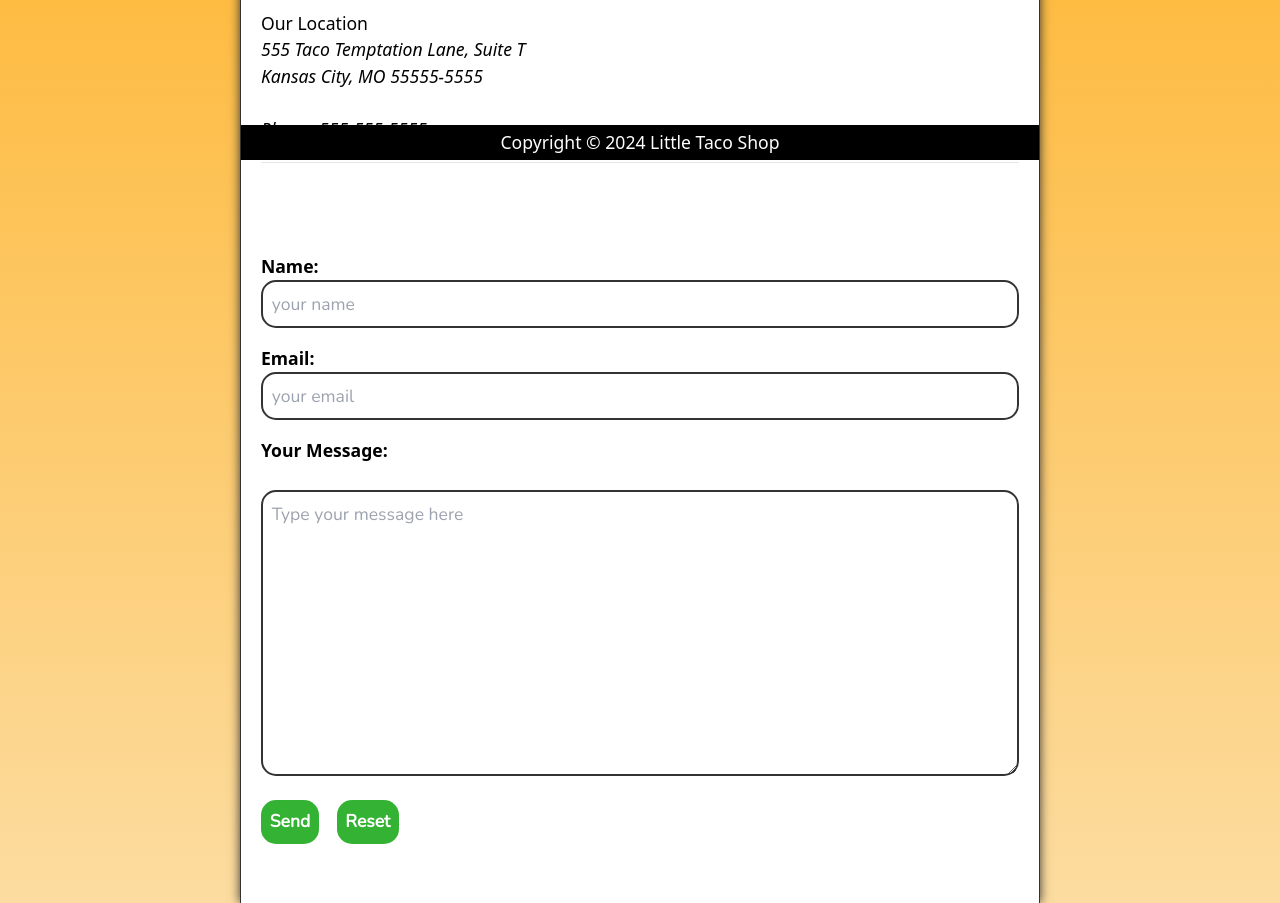
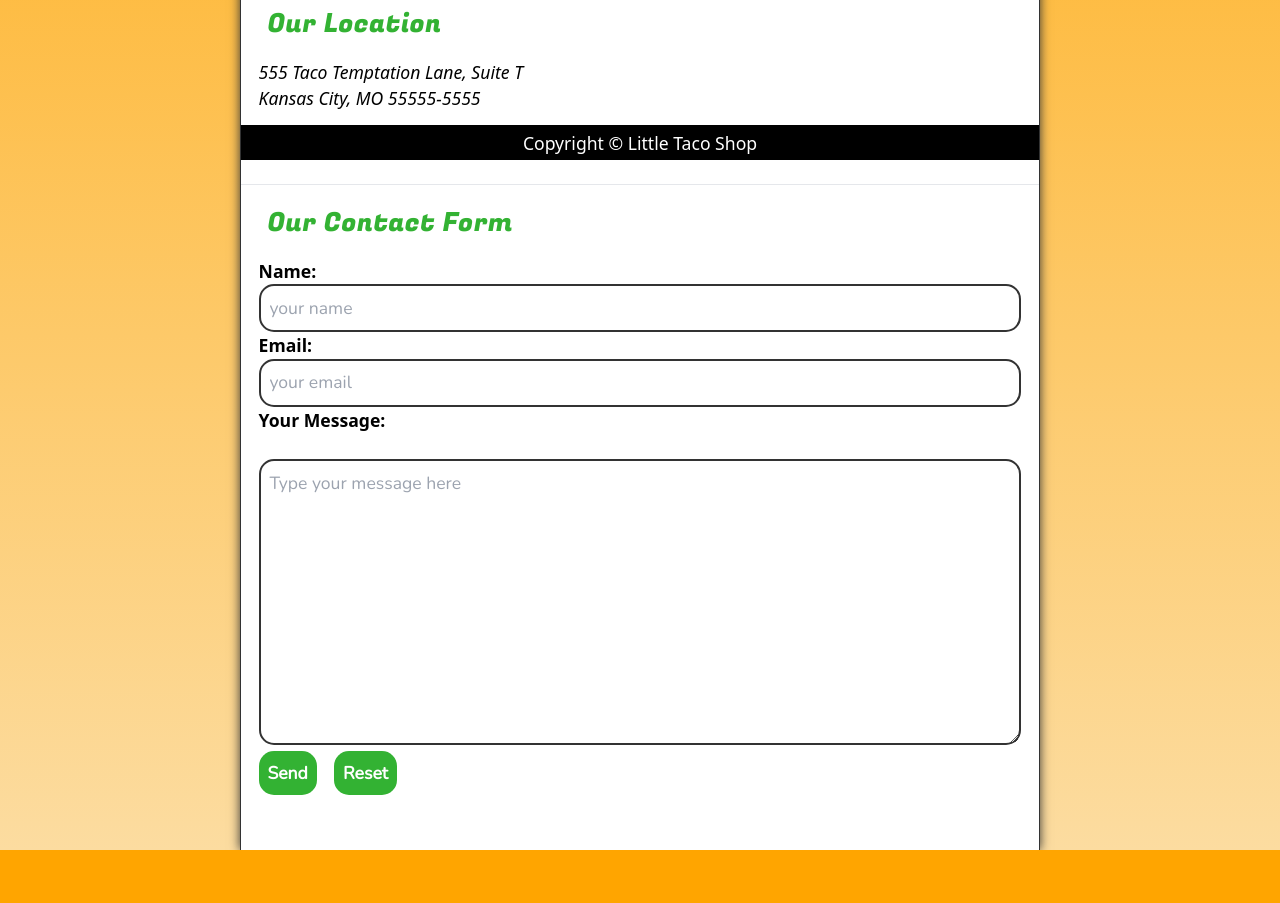
Before and after one commit to Halcyon666/taco-shop, a Vue app: page /contact in a window 1280 px wide. Shown: the part 640-1543 px from the top of the page. After the commit the page ends 1490 px from the top, so only its background shows below. Built offline with nearby package versions, Linux system fonts and the light colour scheme.

Commit message:
convert some css easier

```diff
--- a/src/App.vue
+++ b/src/App.vue
@@ -21,7 +21,9 @@
           />
         </svg>
       </div>
-      <div class="header__nav">
+      <div
+        class="bg-white dark:bg-[#141414] border-b custom-border-color font-bold shadow-0_6px_5px_-5px_rgba(0,0,0,0.3) dark:shadow-0_6px_5px_-5px_rgba(255,255,255,0.3)"
+      >
         <div class="header__ul">
           <router-link
             :to="link.to"
@@ -36,7 +38,13 @@
     </div>
 
     <router-view></router-view>
-    <div class="footer">Copyright © 2024 Little Taco Shop</div>
+
+    <footer class="sticky bottom-0 bg-black text-center text-white p-[0.25em] h-8">
+      <p class="leading-6">
+        <span class="whitespace-nowrap">Copyright &copy; <time id="year"></time></span>
+        <span class="whitespace-nowrap">Little Taco Shop</span>
+      </p>
+    </footer>
   </div>
 </template>
 
--- a/src/components/HeroSection.vue
+++ b/src/components/HeroSection.vue
@@ -1,12 +1,12 @@
 <template>
   <section class="relative">
     <!-- here dynamic hero__h2 style and hidden when not at home page -->
-    <h2
+    <div
       :class="{ hero__h2: title === 'Bienvenidos!', hidden: title !== 'Bienvenidos!' }"
       class="h2-style"
     >
       {{ title }}
-    </h2>
+    </div>
     <figure>
       <img
         :src="imageSrc"
@@ -14,6 +14,7 @@
         :title="imageTitle"
         :width="imageWidth"
         :height="imageHeight"
+        class="block max-w-full h-auto"
       />
       <figcaption class="off-screen">{{ imageCaption }}</figcaption>
     </figure>
--- a/src/components/Menu.vue
+++ b/src/components/Menu.vue
@@ -35,8 +35,6 @@
         Chips &amp; Salsa $2
       </td>
     </table>
-
-    <a href="#" class="block text-center mx-auto">Back To Top</a>
   </article>
 </template>
 
--- a/src/main.js
+++ b/src/main.js
@@ -1,7 +1,6 @@
 import { createApp } from 'vue'
 import App from './App.vue'
 import router from './route/index.ts'
-import '@/style/common.css'
 import '@/style/tailwind.css'
 
 createApp(App).use(router).mount('#app')
--- a/src/style/common.css
+++ b/src/style/common.css
@@ -1,22 +1,6 @@
 @import url('https://fonts.googleapis.com/css2?family=Fugaz+One&family=Nunito&display=swap');
 
-/* || RESET */
-*,
-*::after,
-*::before {
-  margin: 0;
-  padding: 0;
-  box-sizing: border-box;
-}
-
-img {
-  display: block;
-  max-width: 100%;
-  height: auto;
-}
-
 /* || VARIABLES */
-
 :root {
   /* FONTS */
   --FF: 'Nunito', sans-serif;
@@ -67,16 +51,8 @@ img {
     --LINK-ACTIVE: rgb(252, 200, 103);
     --LINK-COLOR: whitesmoke;
     --LINK-HOVER: orange;
-    --NAV-BGCOLOR: rgb(20, 20, 20);
+    --NAV-BGCOLOR: #141414;
   }
-}
-
-.nowrap {
-  white-space: nowrap;
-}
-
-.center {
-  text-align: center;
 }
 
 /* || GENERAL STYLES */
@@ -87,10 +63,6 @@ html {
   font-family: var(--FF);
   background-color: var(--BGCOLOR);
   background-image: var(--BGIMAGE);
-}
-
-p {
-  line-height: 1.5;
 }
 
 a:any-link {
@@ -106,13 +78,6 @@ a:active {
   color: var(--LINK-ACTIVE);
 }
 
-.header__nav {
-  background-color: var(--NAV-BGCOLOR);
-  border-bottom: var(--BORDERS);
-  font-weight: bold;
-  box-shadow: 0 6px 5px -5px var(--BORDER-COLOR);
-}
-
 .header__ul {
   padding: var(--PADDING-TB) var(--PADDING-SIDE);
   list-style-type: none;
@@ -121,25 +86,7 @@ a:active {
   gap: 1rem;
 }
 
-/* || HERO */
-
-
-/* || FOOTER */
-
-.footer {
-  position: sticky;
-  bottom: 0;
-  background-color: var(--HEADER-BGCOLOR);
-  color: var(--HEADER-COLOR);
-  padding: var(--PADDING-TB) var(--PADDING-SIDE);
-  text-align: center;
-}
-
 /* || MAIN */
-
-.main {
-  padding: var(--PADDING-TB) var(--PADDING-SIDE);
-}
 
 .main__article {
   scroll-margin-top: 6.5rem;
@@ -153,32 +100,3 @@ a:active {
 .main__article:last-child {
   min-height: calc(100vh - 20rem);
 }
-
-/* || ABOUT */
-
-.about__trivia {
-  margin: var(--MARGIN);
-}
-
-.about__trivia-answer {
-  margin-top: 1em;
-}
-
-/* || CONTACT */
-
-.contact__h2 {
-  margin: 0;
-}
-
-.contact__fieldset {
-  border: none;
-}
-
-.contact__p {
-  margin: 1em 0;
-}
-
-.contact__label {
-  display: block;
-  font-weight: bold;
-}
--- a/src/style/tailwind.css
+++ b/src/style/tailwind.css
@@ -1,10 +1,11 @@
+@import './common.css';
 @tailwind base;
 @tailwind components;
 @tailwind utilities;
-@tailwind variants;
 
 
 @layer components {
+
 
     .custom-border-color {
         @apply dark:border-border-dark border-border-light
@@ -12,21 +13,24 @@
 
     /* Page base element */
     .app {
-        @apply bg-body-light dark:bg-body-dark text-font-light dark:text-font-dark min-h-screen max-w-[800px] mx-auto border-l border-r border-solid custom-border-color shadow-custom
+        @apply bg-body-light dark:bg-body-dark text-font-light dark:text-font-dark min-h-screen max-w-[800px] mx-auto border-l border-r border-solid custom-border-color shadow-light dark:shadow-dark
     }
 
     /* menu */
     .menu-item {
         @apply w-full p-4 border-2 custom-border-color grid place-content-center
     }
+    .text-highligh {
+        @apply text-highlight-light dark:text-highlight-dark
+    }
 
     .menu-item-highlight {
-        @apply text-highlight-light dark:text-highlight-dark font-bold h-full place-content-center
+        @apply text-highligh font-bold h-full place-content-center
     }
 
     /* h2 */
     .h2-style {
-        @apply font-content tracking-wide mb-4 text-hero-light dark:text-hero-dark text-2xl
+        @apply font-headings tracking-wide mb-4 text-highligh text-2xl
     }
 
     /* off screen */
--- a/src/views/About.vue
+++ b/src/views/About.vue
@@ -10,21 +10,19 @@
       imageCaption="Try these Delicious Tacos"
     />
 
-    <main class="main">
+    <main class="px-[0.25em] py-2.5">
       <article id="about" class="main__article about">
-        <h2 h2-style>About</h2>
+        <h2 class="h2-style">About LTS</h2>
         <p>
           <abbr title="Taco Shop">LTS</abbr> was founded in <time datetime="2022">2022</time>. Our
           shop was built from a <strong>love of tacos</strong> 🌮🌮🌮. We hope our shop adds a
           unique and interesting place to our little town.
         </p>
-        <aside class="about__trivia">
-          <div class="font-headings tracking-widest mb-4 text-[#33b233] dark:text-[whitesmoke]">
-            Taco Trivia
-          </div>
+        <aside class="m-[var(--MARGIN)]">
+          <div class="font-headings tracking-widest mb-4 text-highligh">Taco Trivia</div>
           <details>
             <summary>When did tacos first appear in the United States?</summary>
-            <p class="about__trivia-answer">
+            <p class="mt-4">
               Jeffrey M. Pilcher, taco historian and professor of history at the University of
               Minnesota, says the earliest mention of tacos in the United States are in a newspaper
               from <time datetime="1905">1905</time>. (Source:
--- a/src/views/Contact.vue
+++ b/src/views/Contact.vue
@@ -12,8 +12,8 @@
 
     <main class="main">
       <article class="main__article">
-        <h2 h2-style>Our Location</h2>
-        <address>
+        <h2 class="h2-style mx-[1em]">Our Location</h2>
+        <address class="mx-[1em]">
           555 Taco Temptation Lane, Suite T<br />
           Kansas City, MO 55555-5555
           <br /><br />
@@ -22,13 +22,13 @@
       </article>
       <hr />
       <article class="main__article contact">
-        <h2 class="contact__h2 h2-style">Our Contact Form</h2>
+        <h2 class="mx-[1em] h2-style">Our Contact Form</h2>
 
         <form action="https://httpbin.org/get" method="get" class="contact__form">
-          <fieldset class="contact__fieldset">
+          <fieldset class="border-none">
             <legend class="off-screen">Send Us A Message</legend>
-            <p class="contact__p">
-              <label class="contact__label" for="name">Name:</label>
+            <p class="mx-[1em] my-0">
+              <label class="block font-bold" for="name">Name:</label>
               <input
                 class="input-content font-inherit"
                 type="text"
@@ -38,8 +38,8 @@
                 required
               />
             </p>
-            <p class="contact__p">
-              <label class="contact__label" for="email">Email:</label>
+            <p class="mx-[1em] my-0">
+              <label class="block font-bold" for="email">Email:</label>
               <input
                 class="input-content font-inherit"
                 type="email"
@@ -49,8 +49,8 @@
                 required
               />
             </p>
-            <p class="contact__p">
-              <label class="contact__label" for="message">Your Message:</label>
+            <p class="mx-[1em] my-0">
+              <label class="block font-bold" for="message">Your Message:</label>
               <br />
               <textarea
                 class="input-content font-inherit"
@@ -62,7 +62,7 @@
               ></textarea>
             </p>
           </fieldset>
-          <div class="space-x-4">
+          <div class="space-x-4 mx-[1em]">
             <button class="contact-button font-inherit" type="submit">Send</button>
             <button class="contact-button font-inherit" type="reset">Reset</button>
           </div>
--- a/src/views/Home.vue
+++ b/src/views/Home.vue
@@ -11,6 +11,8 @@
     />
 
     <Menu id="menu" />
+
+    <a href="#" class="block text-center mx-auto">Back To Top</a>
   </div>
 </template>
 
--- a/src/views/Hours.vue
+++ b/src/views/Hours.vue
@@ -11,8 +11,8 @@
     />
 
     <main class="main">
-      <article class="main__article">
-        <h2 h2-style>Hours</h2>
+      <article class="main__article mx-[1em]">
+        <h2 class="h2-style">Hours</h2>
         <p>We are open 7 days a week!</p>
         <dl>
           <dt>Sunday-Thursday</dt>
--- a/tailwind.config.ts
+++ b/tailwind.config.ts
@@ -32,7 +32,8 @@ export default {
         },
       },
       boxShadow: {
-        custom: '0 0 10px var(--BORDER-COLOR)',
+        light: '0 0 10px #333',
+        dark: '0 0 10px whitesmoke',
       },
     },
   },
```
